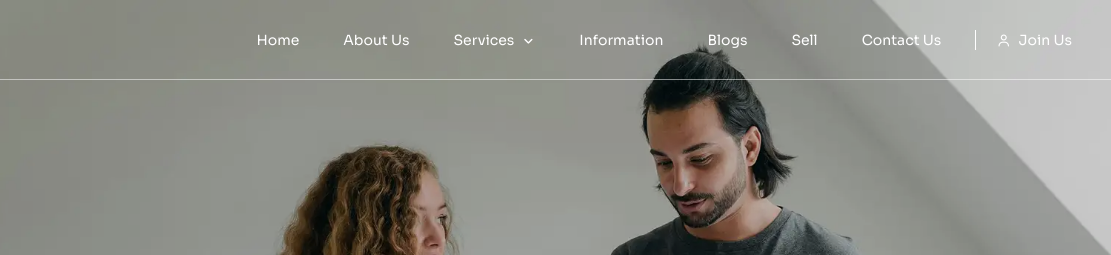
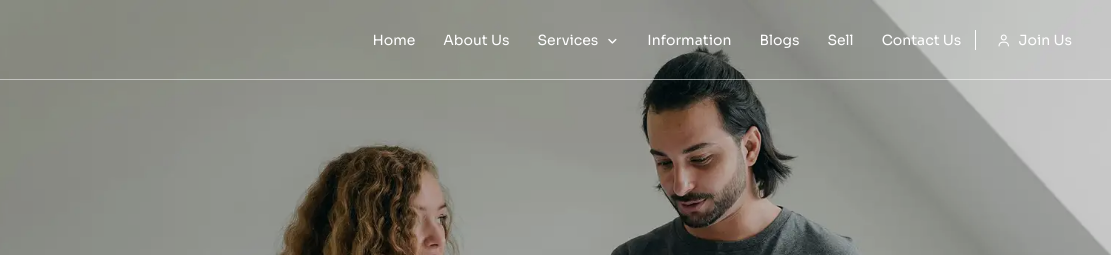
Before and after one commit to EK2511/Realty, a website: page index.html in a window 1280 px wide. Shown: the top 255 px of the page, 169-1280 px from the left. Drawn offline with Linux system fonts and the light colour scheme.

Commit message:
edit header

```diff
--- a/index.html
+++ b/index.html
@@ -19,27 +19,27 @@
                 <img src="src/imgs/Logo.svg" class="w-[150px]" alt="logo">
                 <nav>
                     <i class="fa-solid fa-bars hidden! menu text-white max-md:block! peer cursor-pointer"></i>
-                    <ul class="flex items-center md:gap-6 md:max-lg:gap-3 max-lg:mb-1.5 max-lg:mr-0 mr-6 capitalize text-sm font-normal z-[1000] text-white font-sora max-md:absolute max-md:left-0 max-md:top-full max-md:flex-col max-md:w-full max-md:hidden max-md:bg-black/50 peer-hover:flex">
-                        <li class=" p-2.5 max-md:w-full max-md:border-b-1 max-md:border-white/40 max-md:mr-0 max-md:p-4">
+                    <ul class="flex items-center md:gap-5  max-lg:mb-1.5 max-lg:mr-0 mr-6 capitalize text-sm font-normal z-[1000] text-white font-sora max-md:absolute max-md:left-0 max-md:top-full max-md:flex-col max-md:w-full max-md:hidden max-md:bg-black/50 peer-hover:flex">
+                        <li class=" p-3.5 max-md:w-full max-md:border-b-1 max-md:border-white/40 max-md:mr-0 max-md:p-4">
                             <a href="#home" class="w-fit hover:text-lightgreen transition-all duration-[0.4s]">home</a>
                         </li>
-                        <li class=" p-2.5 max-md:w-full max-md:border-b-1 max-md:border-white/40 max-md:mr-0 max-md:p-4">
+                        <li class=" p-3.5 max-md:w-full max-md:border-b-1 max-md:border-white/40 max-md:mr-0 max-md:p-4">
                             <a href="#about" class="w-fit hover:text-lightgreen transition-all duration-[0.4s]">about us</a>
                         </li>
-                        <li class=" p-2.5 max-md:w-full max-md:border-b-1 max-md:border-white/40 max-md:mr-0 max-md:p-4">
+                        <li class=" p-3.5 max-md:w-full max-md:border-b-1 max-md:border-white/40 max-md:mr-0 max-md:p-4">
                             <a href="#services" class="w-fit mr-1 hover:text-lightgreen transition-all duration-[0.4s] peer">services</a>
                             <i class="fa-solid fa-angle-down text-[11px] max-md:hidden! peer-hover:text-lightgreen transition-all duration-[0.4s]"></i>
                         </li>
-                        <li class=" p-2.5 max-md:w-full max-md:border-b-1 max-md:border-white/40 max-md:mr-0 max-md:p-4">
+                        <li class=" p-3.5 max-md:w-full max-md:border-b-1 max-md:border-white/40 max-md:mr-0 max-md:p-4">
                             <a href="#information" class="w-fit  hover:text-lightgreen transition-all duration-[0.4s]">information</a>
                         </li>
-                        <li class=" p-2.5 max-md:w-full max-md:border-b-1 max-md:border-white/40 max-md:mr-0 max-md:p-4">
+                        <li class=" p-3.5 max-md:w-full max-md:border-b-1 max-md:border-white/40 max-md:mr-0 max-md:p-4">
                             <a href="#blogs" class="w-fit  hover:text-lightgreen transition-all duration-[0.4s]">blogs</a>
                         </li>
-                        <li class=" p-2.5 max-md:w-full max-md:border-b-1 max-md:border-white/40 max-md:mr-0 max-md:p-4">
+                        <li class=" p-3.5 max-md:w-full max-md:border-b-1 max-md:border-white/40 max-md:mr-0 max-md:p-4">
                             <a href="#sell" class="w-fit  hover:text-lightgreen transition-all duration-[0.4s]">sell</a>
                         </li>
-                        <li class=" p-2.5 max-md:w-full max-md:border-b-1 max-md:border-white/40 max-md:mr-0 max-md:p-4">
+                        <li class=" p-3.5 max-md:w-full max-md:border-b-1 max-md:border-white/40 max-md:mr-0 max-md:p-4">
                             <a href="#contact" class="w-fit  hover:text-lightgreen transition-all duration-[0.4s]">contact us</a>
                         </li>
                         <li class=" pl-5 min-md:border-l-1 min-md:border-white max-md:w-full max-md:mr-0 max-md:p-4">
@@ -58,7 +58,7 @@
             <div class="content absolute top-1/2 left-1/2 -translate-1/2 z-40 w-full max-w-3xl p-2.5">
                 <div class="text text-center text-white">
                     <p class="uppercase font-sora text-[12px] tracking-[2px]">welcome to one of the best real estate agency</p>
-                    <h1 class="capitalize text-[55px]! font-sora font-semibold mt-3.5! mb-4! tracking-[2px] max-md:text-[35px]! max-sm:text-[30px]! max-sm:mb-5!">discover and own your <span class="text-lightgreen">perfect home today!</span></h1>
+                    <h1 class="capitalize text-[55px]! font-sora font-semibold mt-3.5! mb-4! tracking-[2px] max-md:text-[30px]! max-sm:mb-5!">discover and own your <span class="text-lightgreen">perfect home today!</span></h1>
                 </div>
                 <div class="bar bg-white w-fit mx-auto rounded-full p-2 font-sora font-light text-[12px] max-md:rounded-2xl">
                     <ul class="flex gap-3.5 items-center max-md:flex-wrap max-md:justify-center">
```
